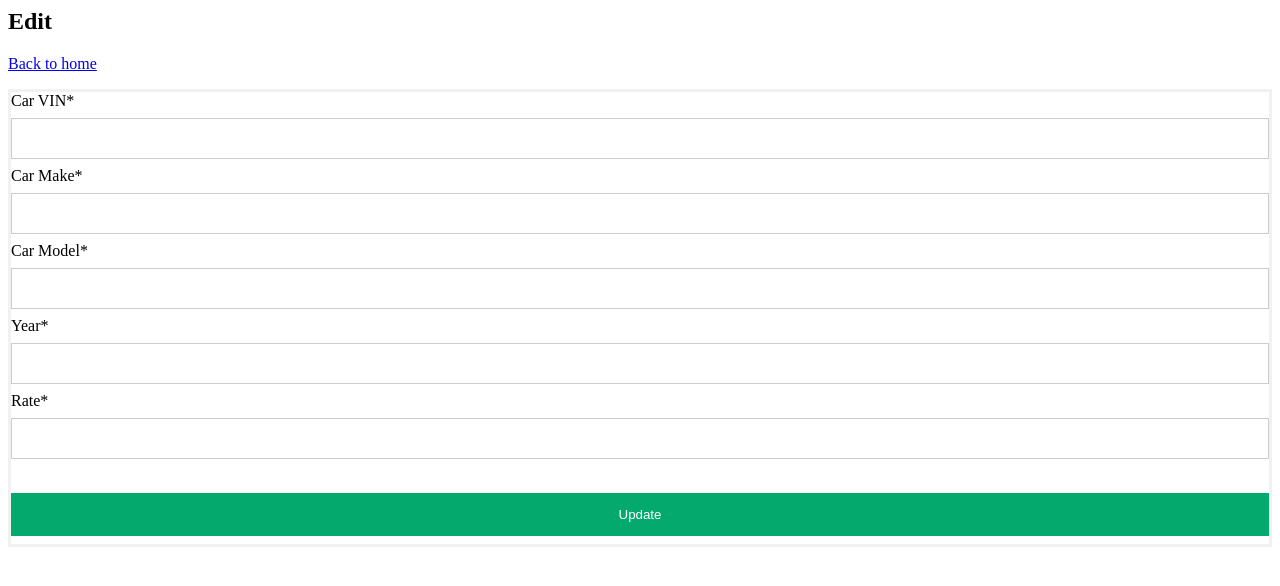
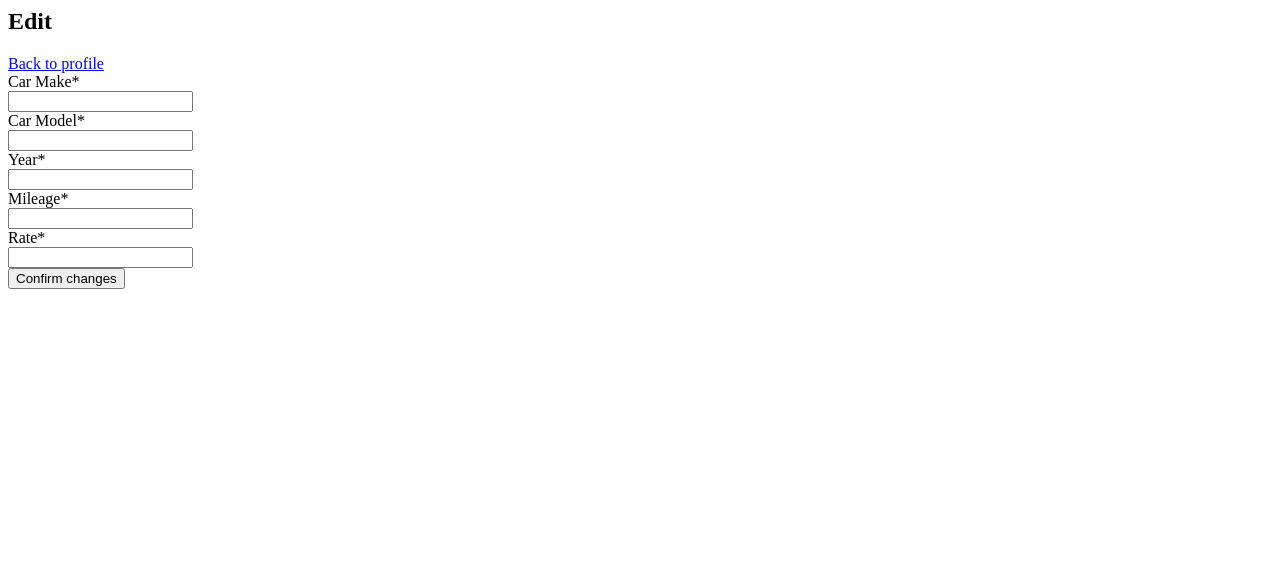
Before and after one commit to chenghong99/CarWebsite, a Django app: template app/templates/app/editpersonalcarinfo.html in a window 1280 px wide. Shown: the top 586 px of the page. Run offline with Django 3.2, Linux system fonts and the light colour scheme; the template is opened without the code that fills it, so the values that code supplies are empty.

Commit message:
tenth commit

```diff
--- a/AppStore/urls.py
+++ b/AppStore/urls.py
@@ -24,12 +24,13 @@ urlpatterns = [
     path('', app.views.login, name='login'),
     path('index', app.views.index, name='index'),
     path('signup', app.views.signup, name='signup'),
+    path('admin', app.views.admin, name='admin'),
     path('logout/', app.views.logout_page, name = "logout"),
     path('add', app.views.add, name='add'),
     path('login', app.views.login, name='login'),
     path('addcar', app.views.addcar, name='addcar'),
     path('editpersonalinfo', app.views.editpersonalinfo, name='editpersonalinfo'),
-    path('editpersonalcarinfo', app.views.editpersonalcarinfo, name='editpersonalcarinfo'),
+    path('editpersonalcarinfo/<str:car_vin>', app.views.editpersonalcarinfo, name='editpersonalcarinfo'),
     path('editrentalcarinfo', app.views.editrentalcarinfo, name='editrentalcarinfo'),
     path('profile', app.views.profile, name='profile'),
     path('view/<str:id>', app.views.view, name='view'),
--- /dev/null
+++ b/app/templates/app/admin.html
@@ -0,0 +1 @@
+<a href="profile">Profile page</a>
--- a/app/templates/app/editpersonalcarinfo.html
+++ b/app/templates/app/editpersonalcarinfo.html
@@ -1,34 +1,42 @@
+{% if messages %}
+    <ul class="messages">
+        {% for message in messages %}
+        <li>{{ message }}</li>
+        {% endfor %}
+    </ul>
+{% endif %}
+
+{% block content %}
+{% load static %}
+
 <html>
-    {% load static %}
-    <link rel ="stylesheet" href="{% static "login.css" %}">
 <body>
-    <h2>Edit {{obj.5}}</h2>
-    <a href="profile">Back to home</a>
-
-    <p style="color:red">{{ status|safe }}</p>
+    <h2>Edit</h2>
+    <a href="profile">Back to profile</a>
 
     <!-- Create a Form -->
     <form method="POST">
         <!-- Security token by Django -->
         {% csrf_token %}
         <!-- form -->
-        <div id="div_id_carvin" class="control-group"> <label for="id_carvin" class="control-label requiredField">
-        Car VIN<span class="asteriskField">*</span> </label> <div class="controls"> <input type="text" name="carvin" value="{{obj.2}}" maxlength="64" class="textinput textInput" required="" id="id_carvin"> </div> </div>
+        <div id="div_id_first_name" class="control-group"> <label for="id_first_name" class="control-label requiredField">
+        Car Make<span class="asteriskField">*</span> </label> <div class="controls"> <input type="text" name="car_make" value="{{car_make}}" maxlength="64" class="textinput textInput" required="" id="id_first_name"> </div> </div>
 
-        <div id="div_id_carmake" class="control-group"> <label for="id_carmake" class="control-label requiredField">
-        Car Make<span class="asteriskField">*</span> </label> <div class="controls"> <input type="text" name="carmake" value="{{obj.0}}" maxlength="64" class="textinput textInput" required="" id="id_carmake"> </div> </div>
+        <div id="div_id_first_name" class="control-group"> <label for="id_first_name" class="control-label requiredField">
+        Car Model<span class="asteriskField">*</span> </label> <div class="controls"> <input type="text" name="car_model" value="{{car_model}}" maxlength="64" class="textinput textInput" required="" id="id_first_name"> </div> </div>
 
-        <div id="div_id_carmodel" class="control-group"> <label for="id_carmodel" class="control-label requiredField">
-        Car Model<span class="asteriskField">*</span> </label> <div class="controls"> <input type="text" name="carmodel" value="{{obj.0}}" maxlength="64" class="textinput textInput" required="" id="id_carmodel"> </div> </div>
+        <div id="div_id_first_name" class="control-group"> <label for="id_first_name" class="control-label requiredField">
+        Year<span class="asteriskField">*</span> </label> <div class="controls"> <input type="text" name="year" value="{{year}}" maxlength="64" class="textinput textInput" required="" id="id_first_name"> </div> </div>
 
-        <div id="div_id_year" class="control-group"> <label for="id_year" class="control-label requiredField">
-        Year<span class="asteriskField">*</span> </label> <div class="controls"> <input type="text" name="year" value="{{obj.2}}" maxlength="64" class="textinput textInput" required="" id="id_year"> </div> </div>
+        <div id="div_id_last_name" class="control-group"> <label for="id_last_name" class="control-label requiredField">
+        Mileage<span class="asteriskField">*</span> </label> <div class="controls"> <input type="text" name="mileage" value="{{mileage}}" maxlength="64" class="textinput textInput" required="" id="id_last_name"> </div> </div>
 
-        <div id="div_id_rate" class="control-group"> <label for="id_rate" class="control-label requiredField">
-        Rate<span class="asteriskField">*</span> </label> <div class="controls"> <input type="text" name="rate" value="{{obj.3|slugify}}" class="dateinput" required="" id="id_rate"> </div> </div>
+        <div id="div_id_phone_number" class="control-group"> <label for="id_phone_number" class="control-label requiredField">
+        Rate<span class="asteriskField">*</span> </label> <div class="controls"> <input type="number" name="rate" value="{{rate}}"  required="" id="id_phone_number"> </div> </div>
 
+        <input type = "submit" value = "Confirm changes"/>
         <br>
-        <button type="submit" value="Update">Update</button>
     </form>
 </body>
 </html>
+{% endblock %}
```
Also changed, not shown: app/templates/app/profile.html (+28 -0 lines), app/views.py (+72 -5 lines).
